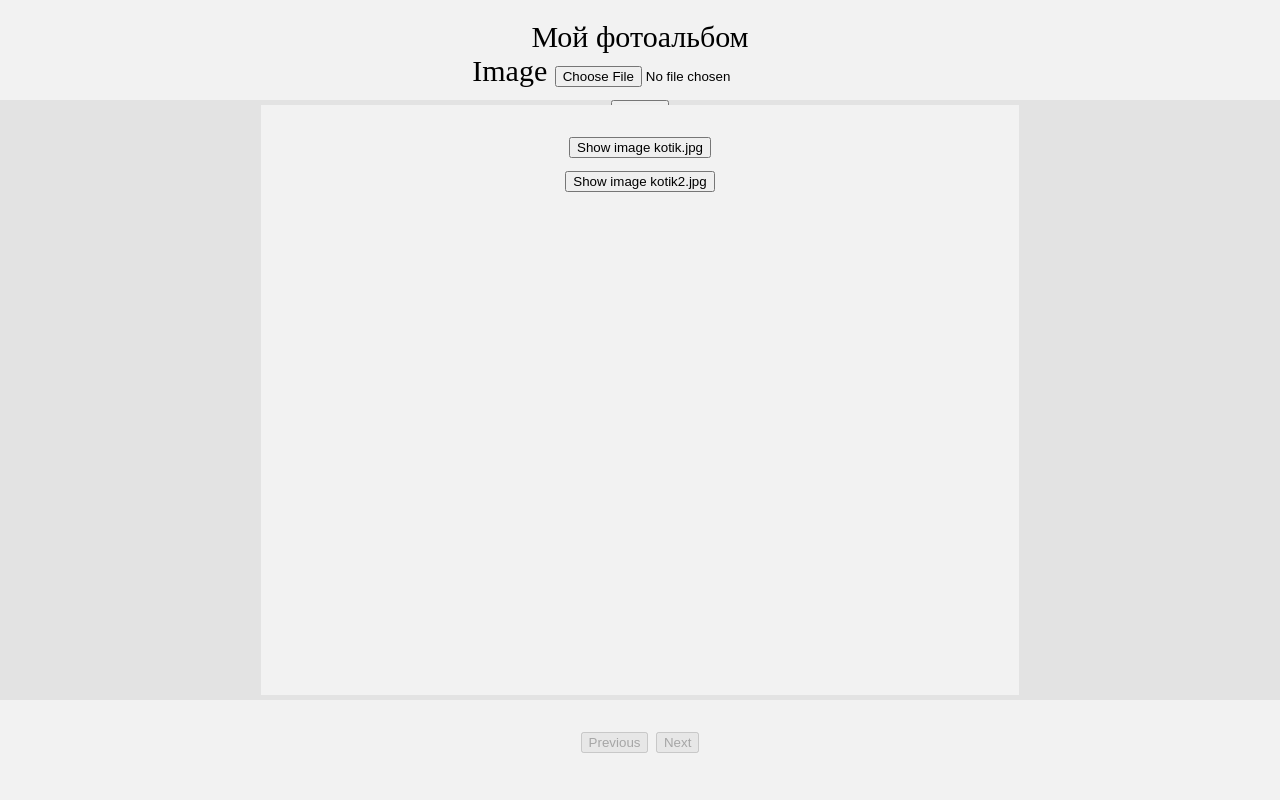
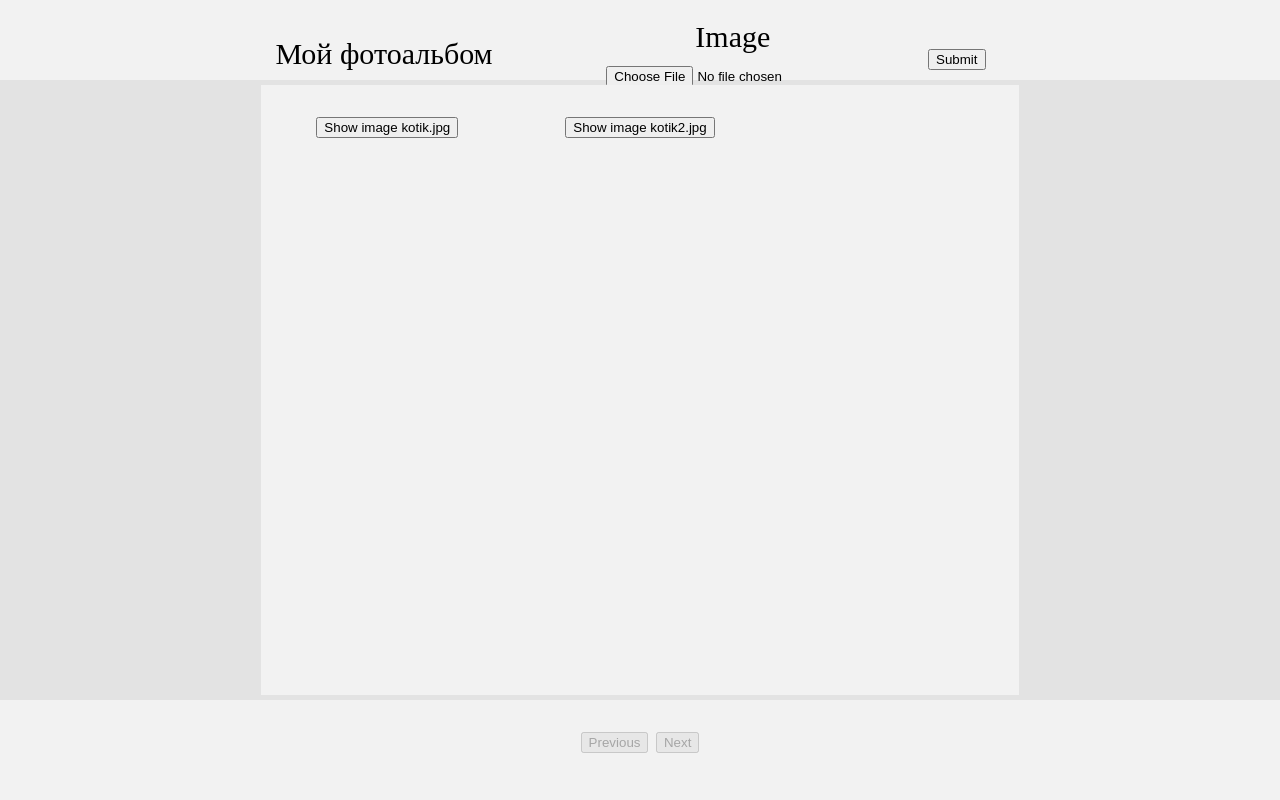
Before and after one commit to GeorgiySurkov/photo-album, a Flask app: template app/templates/index.html in a window 1280 px wide. Run offline with Flask 2, Linux system fonts and the light colour scheme; the template is opened without the code that fills it: most values are stand-ins (such as "Sample title", 1, 10 or a date in 2020); form fields are guessed from the names that the template uses.

Commit message:
Some css changes

```diff
--- a/app/static/css/main.css
+++ b/app/static/css/main.css
@@ -11,29 +11,54 @@ body {
             'footer footer footer';
     grid-gap: 5px;
     grid-template-columns: 20% 1fr 20%;
-    grid-template-rows: 100px auto 100px;
+    grid-template-rows: 80px auto 100px;
     background-color: #e3e3e3;
     min-height: 100vh;
 }
 
 .grid-container > div {
     background-color: #f2f2f2;
-    text-align: center;
     padding: 20px 0;
     font-size: 30px;
 }
 
 .header {
     grid-area: header;
+    display: grid;
+    grid-template-columns: 20% 20% 1fr 35% 20%;
+    grid-template-rows: 1fr;
+    grid-template-areas: 'left title none form right';
+}
+
+#title {
+    text-align: center;
+    margin: auto;
+    grid-area: title;
+}
+
+form {
+    display: grid;
+    grid-template-columns: 70% 30%;
+    grid-area: form;
+}
+
+form > div {
+    margin: auto;
+    text-align: center;
 }
 
 .main {
     grid-area: main;
+    text-align: center;
+    display: grid;
+    grid-template-columns: 1fr 1fr 1fr;
 }
 
 .footer {
     grid-area: footer;
+    text-align: center;
 }
+
 .modal-mask {
   position: fixed;
   z-index: 9998;
```
